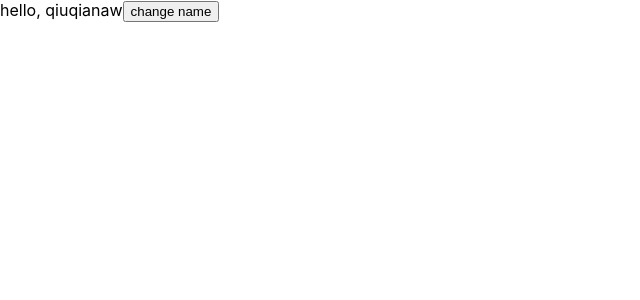
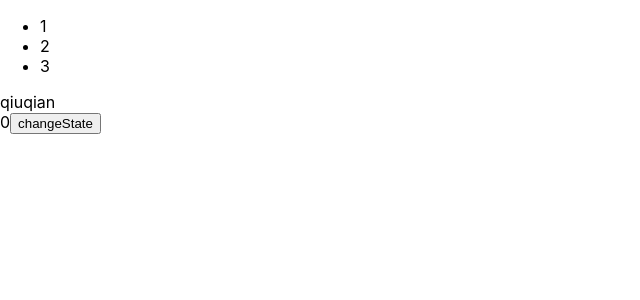
Before and after one commit to qiuqianaw/react-learning, a React (Create React App) app: page / in a window 1280 px wide. Shown: the top 300 px of the page, without its empty margins (0-640 px from the left). Built offline with nearby package versions, Linux system fonts and the light colour scheme.

Commit message:
feature: state 修改/增加

```diff
--- a/src/App.js
+++ b/src/App.js
@@ -1,26 +1,45 @@
-// 组件状态 class component
-
 import React from "react";
 
 class TestComponent extends React.Component {
-  // 1. 定义组件状态
   state = {
-    name: "qiuqianaw",
+    count: 0,
+    list: [1, 2, 3],
+    person: {
+      name: "qiuqian",
+      gender: 1,
+      age: 18,
+    },
   };
-  // 3.修改状态
-  changeName = () => {
+
+  clickHandler = () => {
     this.setState({
-      name: "qiuqian",
+      count: this.state.count + 1,
+      list: [
+        ...this.state.list,
+        this.state.list[this.state.list.length - 1] + 1,
+      ],
+      person: {
+        ...this.state.person,
+        name: "qiuqianaw",
+      },
     });
   };
 
   render() {
     // 2.使用状态
     return (
-      <div>
-        hello, {this.state.name}
-        <button onClick={this.changeName}>change name</button>
-      </div>
+      <>
+        <ul>
+          {this.state.list.map((item) => (
+            <li key={item}>{item}</li>
+          ))}
+        </ul>
+        <div>{this.state.person.name}</div>
+        <div>
+          {this.state.count}
+          <button onClick={this.clickHandler}>changeState</button>
+        </div>
+      </>
     );
   }
 }
```
